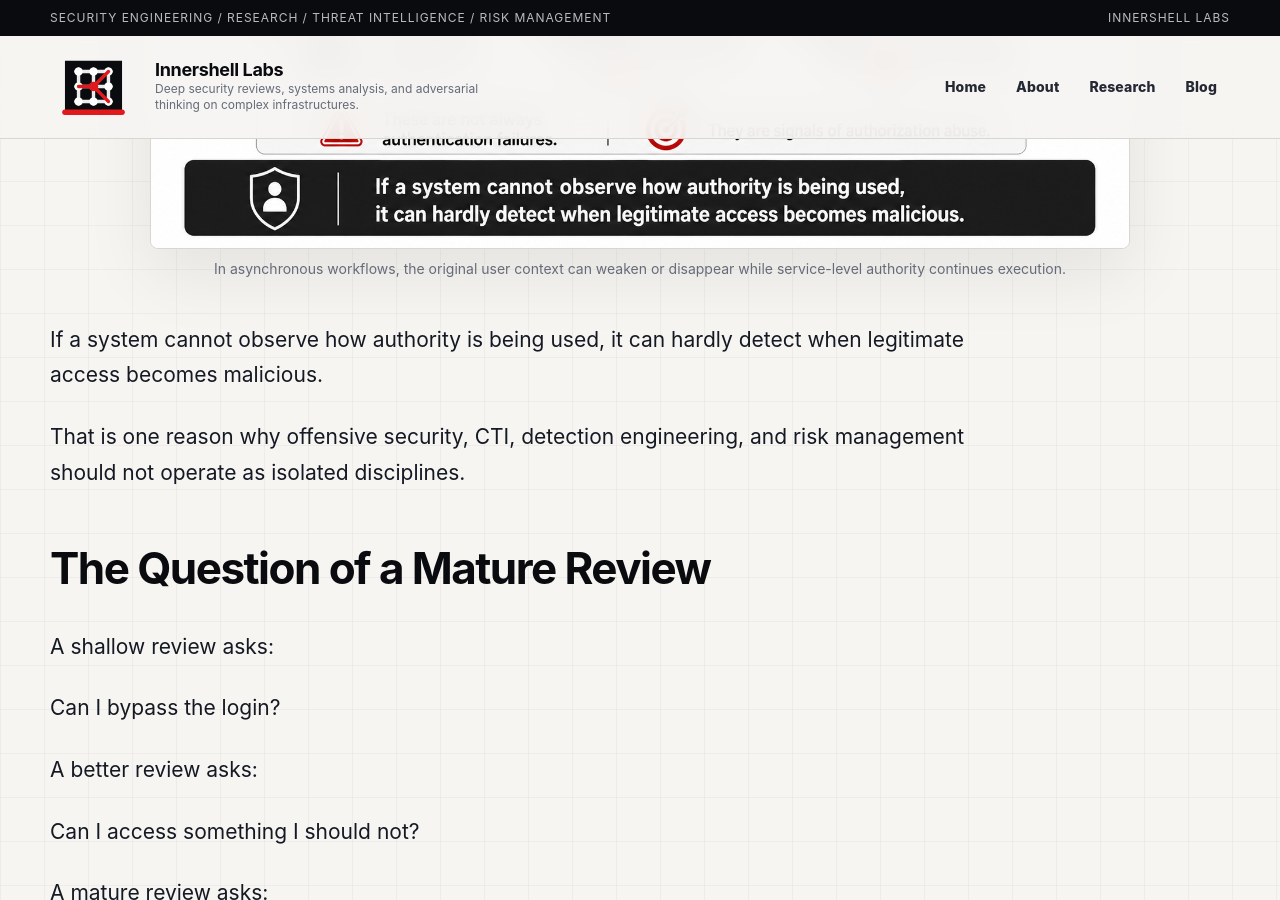
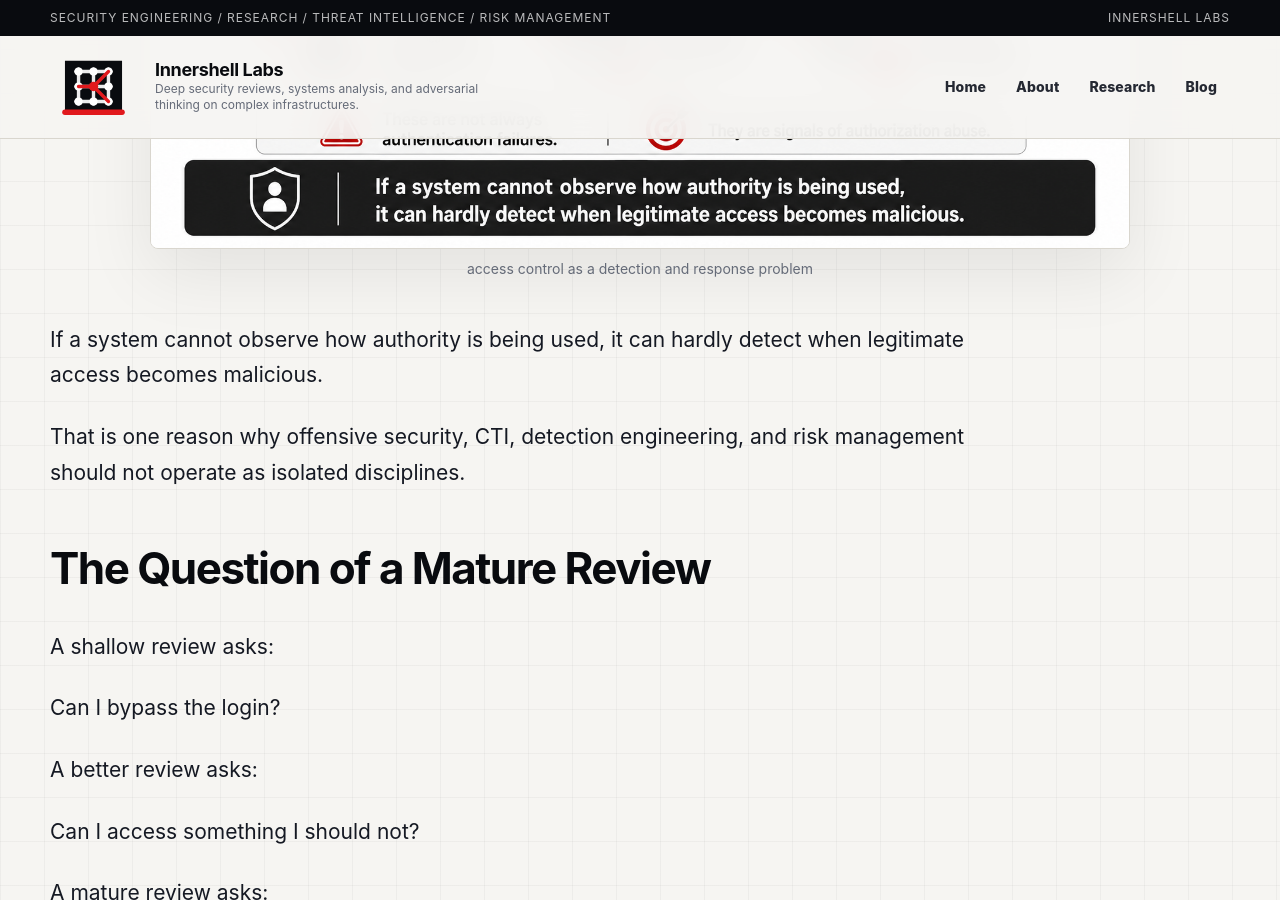
Before and after one commit to Innershell-labs/innershell-labs.github.io, a Jekyll site: the page built from _posts/2026-06-07-Beyond_Authentication_Real-Incident-Impact.md, in a window 1280 px wide and 900 px high, scrolled down 15527 px. Built offline with Jekyll 4.4.1, drawn with Linux system fonts in a browser that asks for light colours; some of the changed text lies outside the part shown.

Commit message:
Update figcaptions for authorization and access control

```diff
--- a/_posts/2026-06-07-Beyond_Authentication_Real-Incident-Impact.md
+++ b/_posts/2026-06-07-Beyond_Authentication_Real-Incident-Impact.md
@@ -253,7 +253,7 @@ A system can have a small API surface and a large authorization surface.
     alt="Authorization checkpoints across request, service, job, data, and download stages"
     loading="lazy"
   >
-  <figcaption>Authorization should be checked across the full execution path, not only at the first request.</figcaption>
+  <figcaption>large authorization surface examples.</figcaption>
 </figure>
 
 This is especially true in distributed environments, where a single request can trigger multiple internal actions.
@@ -360,7 +360,7 @@ They are signals of authorization abuse.
     alt="Access Control Detection Radius"
     loading="lazy"
   >
-  <figcaption>In asynchronous workflows, the original user context can weaken or disappear while service-level authority continues execution.</figcaption>
+  <figcaption>access control as a detection and response problem</figcaption>
 </figure>
 
 If a system cannot observe how authority is being used, it can hardly detect when legitimate access becomes malicious.
```
